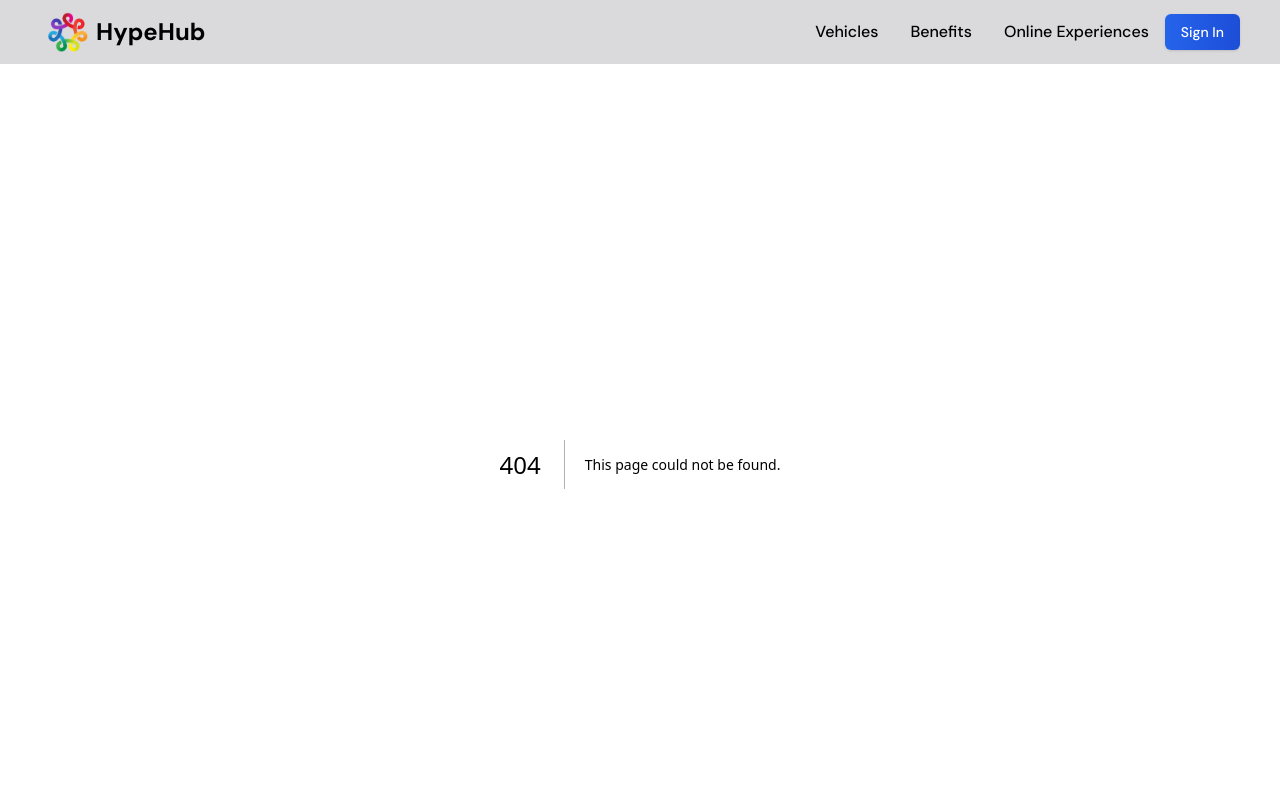
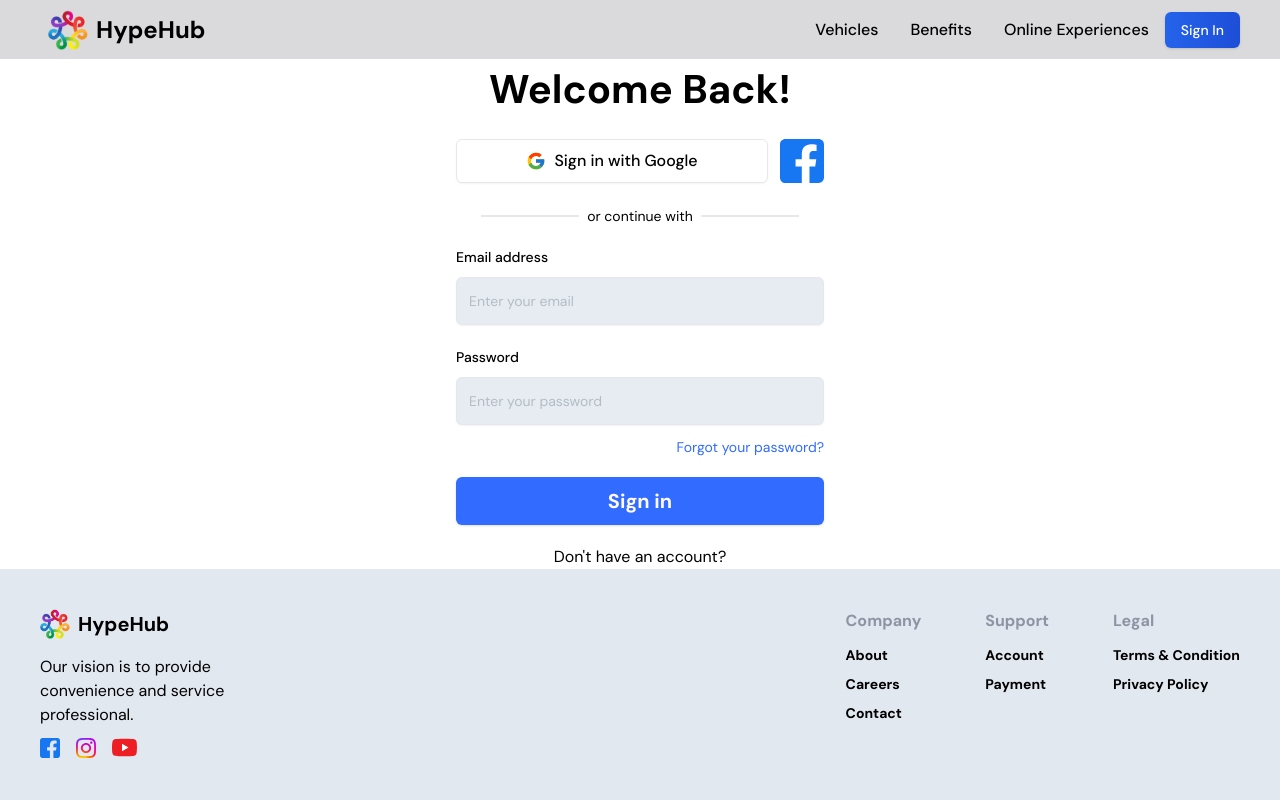
Before and after one commit to PhuocNguyen1703/Car-Rental, a Next.js app: page /sign-in in a window 1280 px wide. Before the commit this address had no page. Shown: the top 800 px of the page. Built offline with nearby package versions, Linux system fonts and the light colour scheme.

Commit message:
create SignIn page #1

```diff
--- /dev/null
+++ b/app/(auth)/sign-in/page.tsx
@@ -0,0 +1,42 @@
+import SignInForm from "@/components/sign-in/SignInForm";
+import { Button } from "@/components/ui/button";
+import Image from "next/image";
+
+const SignIn = () => {
+  return (
+    <section className="flex flex-1 justify-center items-center">
+      <div className="flex flex-col w-[368px]">
+        <p className="text-headline2 text-center select-none">Welcome Back!</p>
+        <div className="flex items-center mt-5 gap-3 h-11 w-full">
+          <Button
+            variant="outline"
+            className="flex items-center justify-center flex-1 gap-2 h-full text-[16px]"
+          >
+            <Image
+              src="/icons/google.svg"
+              height={20}
+              width={20}
+              alt="google"
+            />
+            Sign in with Google
+          </Button>
+          <Image
+            src="/icons/facebook.svg"
+            height={44}
+            width={44}
+            alt="facebook"
+          />
+        </div>
+
+        <div className="relative w-[318px] h-[2px] bg-gray-200 mx-auto mt-8 select-none">
+          <p className="inset-center px-2 bg-white text-caption2">
+            or continue with
+          </p>
+        </div>
+        <SignInForm />
+      </div>
+    </section>
+  );
+};
+
+export default SignIn;
--- a/app/globals.css
+++ b/app/globals.css
@@ -7,3 +7,10 @@
 :root {
   height: 100%;
 }
+
+.inset-center {
+  position: absolute;
+  top: 50%;
+  left: 50%;
+  transform: translate(-50%, -50%);
+}
--- a/app/layout.tsx
+++ b/app/layout.tsx
@@ -16,7 +16,7 @@
 }>) {
   return (
     <html lang="en" className={dm_sans}>
-      <body>
+      <body className="flex flex-col">
         <Navbar />
         {children}
         <Footer />
--- a/components/navbar/Navbar.tsx
+++ b/components/navbar/Navbar.tsx
@@ -7,7 +7,7 @@
 
 const Navbar = () => {
   return (
-    <header className=" flex justify-between items-center w-full h-16 px-10 bg-black-200">
+    <header className=" flex justify-between items-center w-full h-[60px] px-10 bg-black-200">
       <Link href="/" className="flex items-center gap-2 ml-2">
         <Logo width={40} height={40} />
         <p className="text-2xl font-bold select-none">HypeHub</p>
--- /dev/null
+++ b/components/sign-in/SignInForm.tsx
@@ -0,0 +1,83 @@
+"use client";
+import { zodResolver } from "@hookform/resolvers/zod";
+import { useForm } from "react-hook-form";
+import { z } from "zod";
+
+import { Button } from "@/components/ui/button";
+import {
+  Form,
+  FormControl,
+  FormField,
+  FormItem,
+  FormLabel,
+  FormMessage,
+} from "@/components/ui/form";
+import { Input } from "@/components/ui/input";
+
+const SignInForm = () => {
+  const formSchema = z.object({
+    email: z.string().min(2).max(50),
+  });
+
+  const form = useForm<z.infer<typeof formSchema>>({
+    resolver: zodResolver(formSchema),
+    defaultValues: {
+      email: "",
+      password: "",
+    },
+  });
+
+  const onSubmit = (values: z.infer<typeof formSchema>) => {
+    console.log(values);
+  };
+
+  return (
+    <Form {...form}>
+      <form onSubmit={form.handleSubmit(onSubmit)} className="mt-7">
+        <FormField
+          control={form.control}
+          name="email"
+          render={({ field }) => (
+            <FormItem>
+              <FormLabel>Email address</FormLabel>
+              <FormControl>
+                <Input
+                  placeholder="Enter your email"
+                  {...field}
+                  className="h-12 bg-[#E7ECF3]"
+                />
+              </FormControl>
+              <FormMessage />
+            </FormItem>
+          )}
+        />
+        <FormField
+          control={form.control}
+          name="password"
+          render={({ field }) => (
+            <FormItem className="mt-5">
+              <FormLabel>Password</FormLabel>
+              <FormControl>
+                <Input
+                  placeholder="Enter your password"
+                  {...field}
+                  className="h-12 bg-[#E7ECF3]"
+                />
+              </FormControl>
+              <FormMessage />
+            </FormItem>
+          )}
+        />
+        <p className="mt-3 text-caption2 text-end text-blue-500">
+          Forgot your password?
+        </p>
+        <Button className="w-full h-12 mt-5 bg-blue-500" type="submit">
+          <p className="text-btn-lg text-[#FFFAF7]">Sign in</p>
+        </Button>
+        <p className="mt-5 text-center">Don&apos;t have an account? </p>
+      </form>
+    </Form>
+  );
+};
+
+export default SignInForm;
--- /dev/null
+++ b/components/ui/form.tsx
@@ -0,0 +1,176 @@
+import * as React from "react"
+import * as LabelPrimitive from "@radix-ui/react-label"
+import { Slot } from "@radix-ui/react-slot"
+import {
+  Controller,
+  ControllerProps,
+  FieldPath,
+  FieldValues,
+  FormProvider,
+  useFormContext,
+} from "react-hook-form"
+
+import { cn } from "@/lib/utils"
+import { Label } from "@/components/ui/label"
+
+const Form = FormProvider
+
+type FormFieldContextValue<
+  TFieldValues extends FieldValues = FieldValues,
+  TName extends FieldPath<TFieldValues> = FieldPath<TFieldValues>
+> = {
+  name: TName
+}
+
+const FormFieldContext = React.createContext<FormFieldContextValue>(
+  {} as FormFieldContextValue
+)
+
+const FormField = <
+  TFieldValues extends FieldValues = FieldValues,
+  TName extends FieldPath<TFieldValues> = FieldPath<TFieldValues>
+>({
+  ...props
+}: ControllerProps<TFieldValues, TName>) => {
+  return (
+    <FormFieldContext.Provider value={{ name: props.name }}>
+      <Controller {...props} />
+    </FormFieldContext.Provider>
+  )
+}
+
+const useFormField = () => {
+  const fieldContext = React.useContext(FormFieldContext)
+  const itemContext = React.useContext(FormItemContext)
+  const { getFieldState, formState } = useFormContext()
+
+  const fieldState = getFieldState(fieldContext.name, formState)
+
+  if (!fieldContext) {
+    throw new Error("useFormField should be used within <FormField>")
+  }
+
+  const { id } = itemContext
+
+  return {
+    id,
+    name: fieldContext.name,
+    formItemId: `${id}-form-item`,
+    formDescriptionId: `${id}-form-item-description`,
+    formMessageId: `${id}-form-item-message`,
+    ...fieldState,
+  }
+}
+
+type FormItemContextValue = {
+  id: string
+}
+
+const FormItemContext = React.createContext<FormItemContextValue>(
+  {} as FormItemContextValue
+)
+
+const FormItem = React.forwardRef<
+  HTMLDivElement,
+  React.HTMLAttributes<HTMLDivElement>
+>(({ className, ...props }, ref) => {
+  const id = React.useId()
+
+  return (
+    <FormItemContext.Provider value={{ id }}>
+      <div ref={ref} className={cn("space-y-2", className)} {...props} />
+    </FormItemContext.Provider>
+  )
+})
+FormItem.displayName = "FormItem"
+
+const FormLabel = React.forwardRef<
+  React.ElementRef<typeof LabelPrimitive.Root>,
+  React.ComponentPropsWithoutRef<typeof LabelPrimitive.Root>
+>(({ className, ...props }, ref) => {
+  const { error, formItemId } = useFormField()
+
+  return (
+    <Label
+      ref={ref}
+      className={cn(error && "text-destructive", className)}
+      htmlFor={formItemId}
+      {...props}
+    />
+  )
+})
+FormLabel.displayName = "FormLabel"
+
+const FormControl = React.forwardRef<
+  React.ElementRef<typeof Slot>,
+  React.ComponentPropsWithoutRef<typeof Slot>
+>(({ ...props }, ref) => {
+  const { error, formItemId, formDescriptionId, formMessageId } = useFormField()
+
+  return (
+    <Slot
+      ref={ref}
+      id={formItemId}
+      aria-describedby={
+        !error
+          ? `${formDescriptionId}`
+          : `${formDescriptionId} ${formMessageId}`
+      }
+      aria-invalid={!!error}
+      {...props}
+    />
+  )
+})
+FormControl.displayName = "FormControl"
+
+const FormDescription = React.forwardRef<
+  HTMLParagraphElement,
+  React.HTMLAttributes<HTMLParagraphElement>
+>(({ className, ...props }, ref) => {
+  const { formDescriptionId } = useFormField()
+
+  return (
+    <p
+      ref={ref}
+      id={formDescriptionId}
+      className={cn("text-[0.8rem] text-muted-foreground", className)}
+      {...props}
+    />
+  )
+})
+FormDescription.displayName = "FormDescription"
+
+const FormMessage = React.forwardRef<
+  HTMLParagraphElement,
+  React.HTMLAttributes<HTMLParagraphElement>
+>(({ className, children, ...props }, ref) => {
+  const { error, formMessageId } = useFormField()
+  const body = error ? String(error?.message) : children
+
+  if (!body) {
+    return null
+  }
+
+  return (
+    <p
+      ref={ref}
+      id={formMessageId}
+      className={cn("text-[0.8rem] font-medium text-destructive", className)}
+      {...props}
+    >
+      {body}
+    </p>
+  )
+})
+FormMessage.displayName = "FormMessage"
+
+export {
+  useFormField,
+  Form,
+  FormItem,
+  FormLabel,
+  FormControl,
+  FormDescription,
+  FormMessage,
+  FormField,
+}
--- /dev/null
+++ b/components/ui/input.tsx
@@ -0,0 +1,25 @@
+import * as React from "react"
+
+import { cn } from "@/lib/utils"
+
+export interface InputProps
+  extends React.InputHTMLAttributes<HTMLInputElement> {}
+
+const Input = React.forwardRef<HTMLInputElement, InputProps>(
+  ({ className, type, ...props }, ref) => {
+    return (
+      <input
+        type={type}
+        className={cn(
+          "flex h-9 w-full rounded-md border border-input bg-transparent px-3 py-1 text-sm shadow-sm transition-colors file:border-0 file:bg-transparent file:text-sm file:font-medium placeholder:text-muted-foreground focus-visible:outline-none focus-visible:ring-1 focus-visible:ring-ring disabled:cursor-not-allowed disabled:opacity-50",
+          className
+        )}
+        ref={ref}
+        {...props}
+      />
+    )
+  }
+)
+Input.displayName = "Input"
+
+export { Input }
--- /dev/null
+++ b/components/ui/label.tsx
@@ -0,0 +1,26 @@
+"use client"
+
+import * as React from "react"
+import * as LabelPrimitive from "@radix-ui/react-label"
+import { cva, type VariantProps } from "class-variance-authority"
+
+import { cn } from "@/lib/utils"
+
+const labelVariants = cva(
+  "text-sm font-medium leading-none peer-disabled:cursor-not-allowed peer-disabled:opacity-70"
+)
+
+const Label = React.forwardRef<
+  React.ElementRef<typeof LabelPrimitive.Root>,
+  React.ComponentPropsWithoutRef<typeof LabelPrimitive.Root> &
+    VariantProps<typeof labelVariants>
+>(({ className, ...props }, ref) => (
+  <LabelPrimitive.Root
+    ref={ref}
+    className={cn(labelVariants(), className)}
+    {...props}
+  />
+))
+Label.displayName = LabelPrimitive.Root.displayName
+
+export { Label }
--- a/lib/utils.ts
+++ b/lib/utils.ts
@@ -1,6 +1,6 @@
-import { type ClassValue, clsx } from "clsx"
-import { twMerge } from "tailwind-merge"
+import { type ClassValue, clsx } from "clsx";
+import { twMerge } from "tailwind-merge";
 
 export function cn(...inputs: ClassValue[]) {
-  return twMerge(clsx(inputs))
+  return twMerge(clsx(inputs));
 }
--- a/package.json
+++ b/package.json
@@ -9,9 +9,11 @@
     "lint": "next lint"
   },
   "dependencies": {
+    "@hookform/resolvers": "^3.3.4",
     "@radix-ui/react-avatar": "^1.0.4",
     "@radix-ui/react-dropdown-menu": "^2.0.6",
     "@radix-ui/react-icons": "^1.3.0",
+    "@radix-ui/react-label": "^2.0.2",
     "@radix-ui/react-slot": "^1.0.2",
     "class-variance-authority": "^0.7.0",
     "clsx": "^2.1.0",
@@ -19,8 +21,10 @@
     "next": "^14.2.3",
     "react": "^18",
     "react-dom": "^18",
+    "react-hook-form": "^7.51.4",
     "tailwind-merge": "^2.2.2",
-    "tailwindcss-animate": "^1.0.7"
+    "tailwindcss-animate": "^1.0.7",
+    "zod": "^3.23.6"
   },
   "devDependencies": {
     "@types/node": "^20",
```
Also changed, not shown: public/icons/google.svg (added), 1 other file (tests, documents, lock files or other folders).
